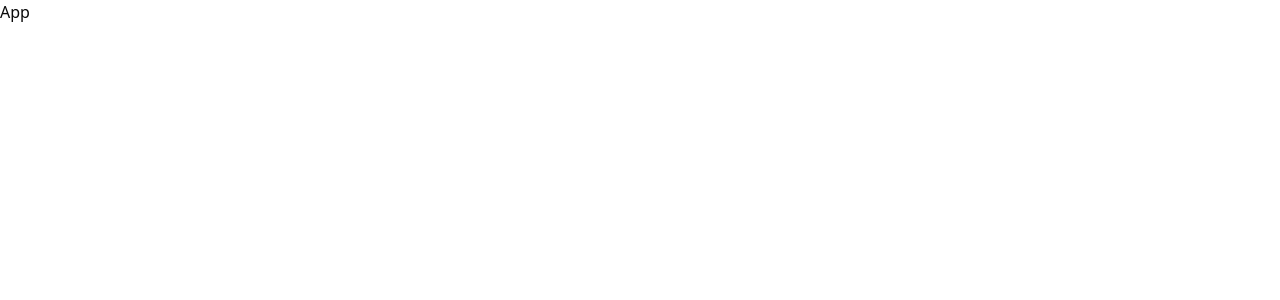
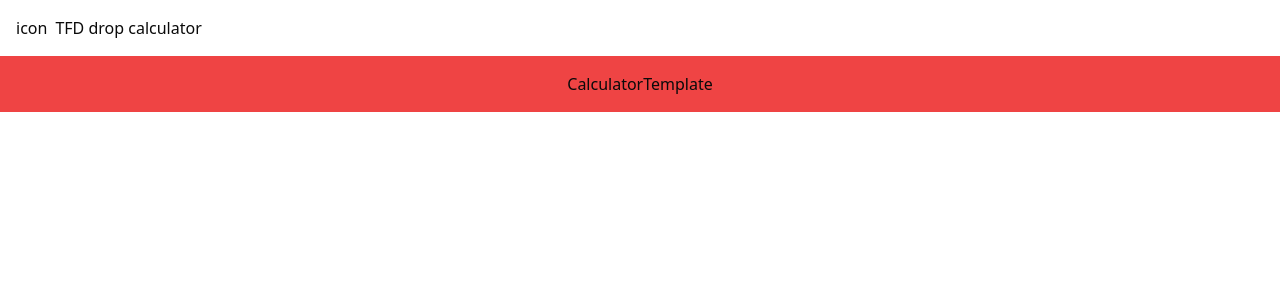
Before and after one commit to Smailen5/drop-calculator, a React (Vite) app: page / in a window 1280 px wide. Shown: the top 300 px of the page. Built offline with nearby package versions, Linux system fonts and the light colour scheme.

Commit message:
refactor: :lipstick: aggiungi template
aggiungo template per la pagina drop calculator

```diff
--- a/src/App.tsx
+++ b/src/App.tsx
@@ -1,3 +1,5 @@
+import { CalculatorTemplate } from "./components/template/CalculatorTemplate";
+
 export const App = () => {
-  return <div>App</div>;
+  return <CalculatorTemplate/>;
 };
--- /dev/null
+++ b/src/components/template/CalculatorTemplate.tsx
@@ -0,0 +1,13 @@
+import { Header } from "../atoms/Header";
+import { Layout } from "../atoms/Layout";
+
+export const CalculatorTemplate = () => {
+  return (
+    <>
+    <Header/>
+    <Layout>
+      <div>CalculatorTemplate</div>
+    </Layout>
+    </>
+  );
+};
```
